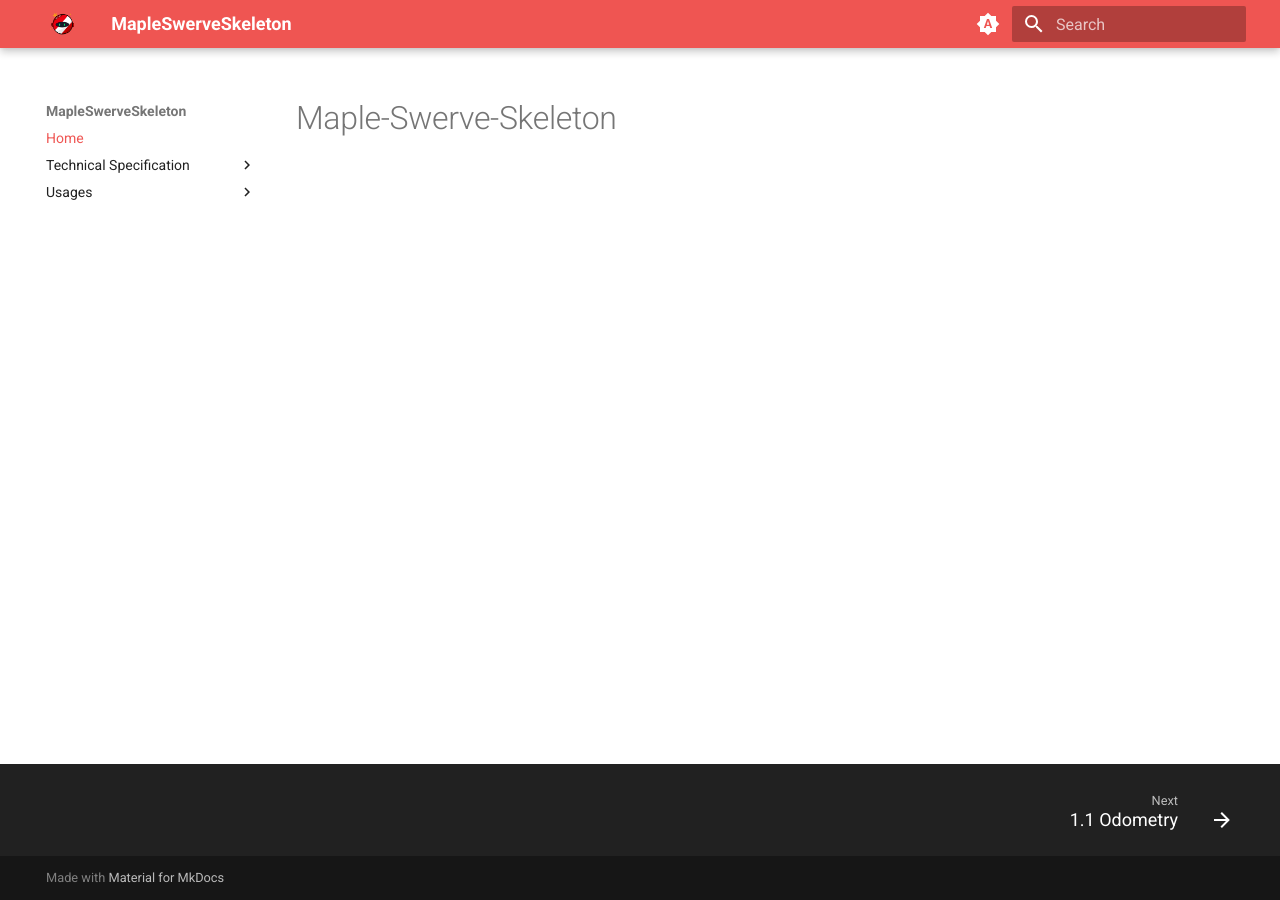
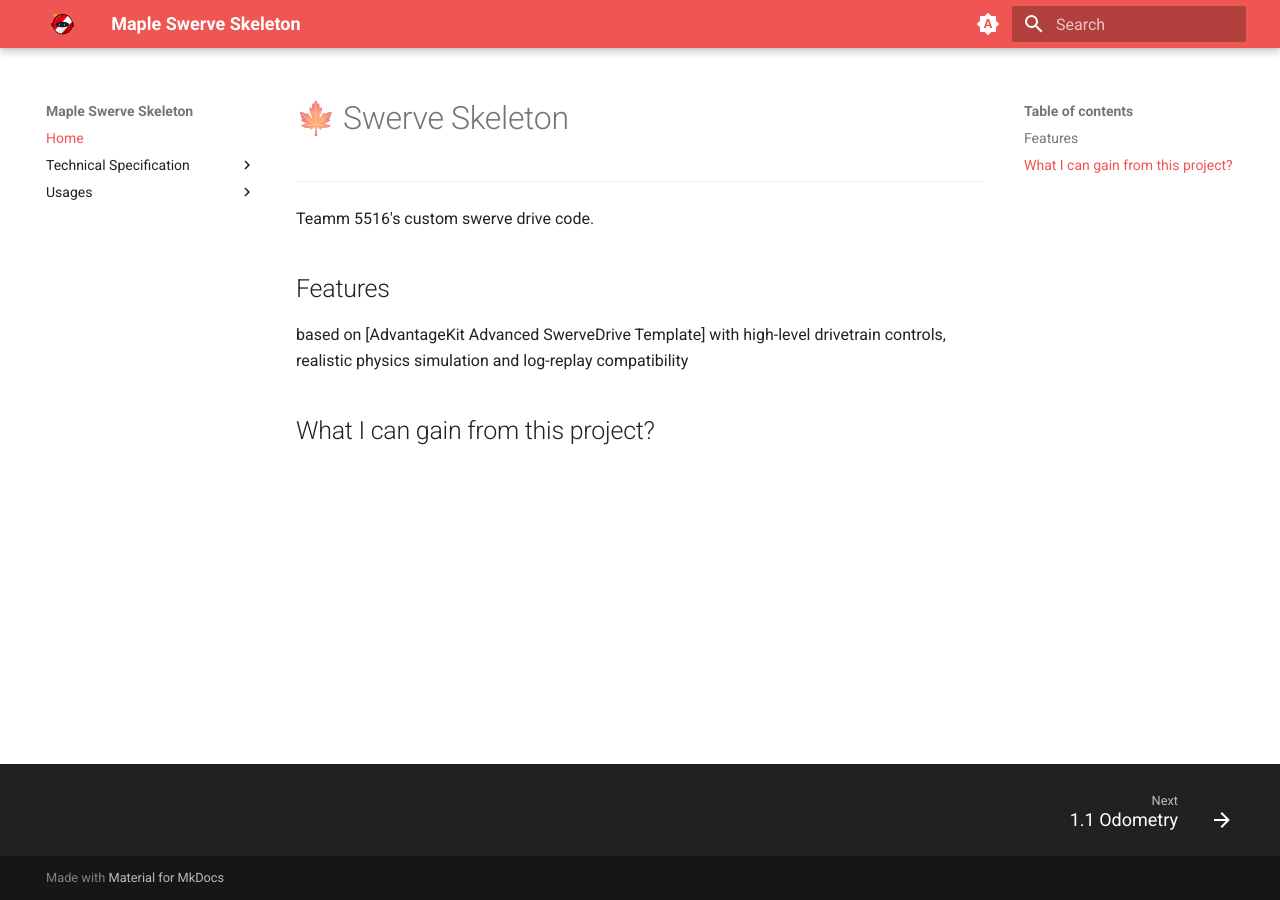
Before and after one commit to Shenzhen-Robotics-Alliance/Maple-Swerve-Skeleton, an MkDocs documentation site: the page built from docs/index.md, in a window 1280 px wide. Built offline with MkDocs 1.6.1 and Material for MkDocs 9.7.7, drawn with Linux system fonts in a browser that asks for light colours.

Commit message:
completed documents content

```diff
--- a/docs/index.md
+++ b/docs/index.md
@@ -1 +1,9 @@
-# Maple-Swerve-Skeleton
+# 🍁 Swerve Skeleton
+
+---
+Teamm 5516's custom swerve drive code.
+
+## Features
+based on [AdvantageKit Advanced SwerveDrive Template] with high-level drivetrain controls, realistic physics simulation and log-replay compatibility
+
+## What I can gain from this project?
--- a/mkdocs.yml
+++ b/mkdocs.yml
@@ -1,4 +1,4 @@
-site_name: MapleSwerveSkeleton
+site_name: Maple Swerve Skeleton
 site_url: https://shenzhen-robotics-alliance.github.io/Maple-Swerve-Skeleton/
 
 theme:
@@ -91,7 +91,7 @@
         - 3 Heading Control:
             - 3.1 Face to Rotation: "./technical specification/3 - heading control/3.1 - face to rotation.md"
             - 3.2 Aim at Target: "./technical specification/3 - heading control/3.2 - aiming at target.md"
-        - 4 Auto Alignment:
+        - 4 Apriltag Auto Alignment:
             - 4.1 Path Finding: "./technical specification/4 - apriltag auto alignment/4.1 - path finding.md"
             - 4.2 Precise Alignment: "./technical specification/4 - apriltag auto alignment/4.2 - precise alginment.md"
     - Usages:
@@ -99,5 +99,7 @@
         - 2 Calibrating your Drivetrain: "./usage/2 - generating constants using phoenix tuner.md"
         - 3 Running Drive Characterizations: "./usage/3 - running drivetrain characterizations.md"
         - 4 Setting Up Vision: "./usage/4 - setting up vision.md"
-        - 5 Using Auto-Alignment Command: "./usage/5 - drivetrain commands.md"
+        - 5 Using Drive Commands: "./usage/5 - using drivetrain commands.md"
+        - 6 Testing Code in Simulation: "./usage/6 - running code in simulator"
+        - 7 Debugging with Log-Replay Technology: "./usage/7 - debugging with log-replay.md"
         - Help & Support: "./usage/help and support.md"
```
Also changed, not shown: docs/usage/5 - drivetrain commands.md (deleted), docs/usage/5 - using drivetrain commands.md (added), docs/usage/6 - running code in simulator.md (added), docs/usage/7 - debugging with log-replay.md (added).
